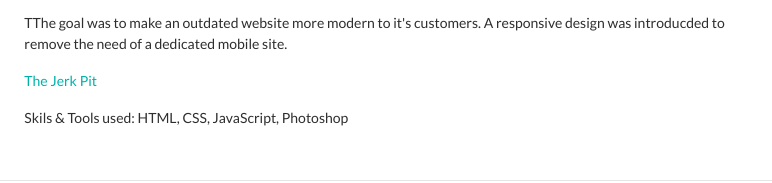
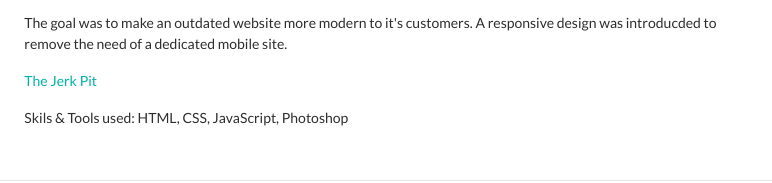
Before and after one commit to impreze/Portfolio, a plain HTML site: page projects.html in a window 1280 px wide. Shown: the part 832-1015 px from the top of the page, 264-1036 px from the left. Drawn offline with Linux system fonts and the light colour scheme.

Commit message:
fix grammar error on projects page

```diff
--- a/projects.html
+++ b/projects.html
@@ -69,7 +69,7 @@
             <div class="col-md-8 offset-md-2">
                 <h5><b>The Jerk Pit Restaurant</b></h5>
                 <img src="images/the-jerk-pit-mockup.png" class="img-fluid">
-                <p>TThe goal was to make an outdated website more modern to it's customers. A responsive design was introducded to remove the need of a dedicated mobile site.</p>
+                <p>The goal was to make an outdated website more modern to it's customers. A responsive design was introducded to remove the need of a dedicated mobile site.</p>
                 <p><a href="http://www.sylvesterezeani.com/tjp">The Jerk Pit</a></p>
                 <p>Skils & Tools used: HTML, CSS, JavaScript, Photoshop</p>
             </div>
```
